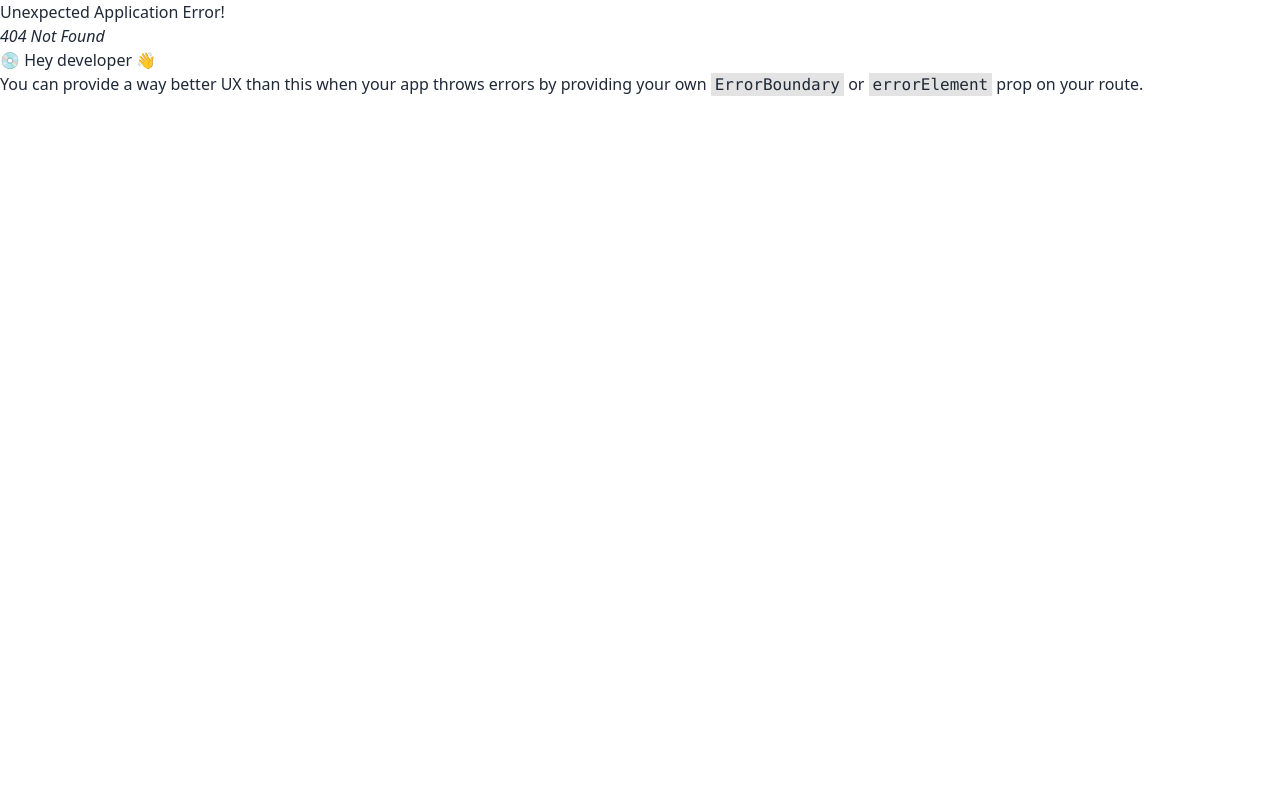
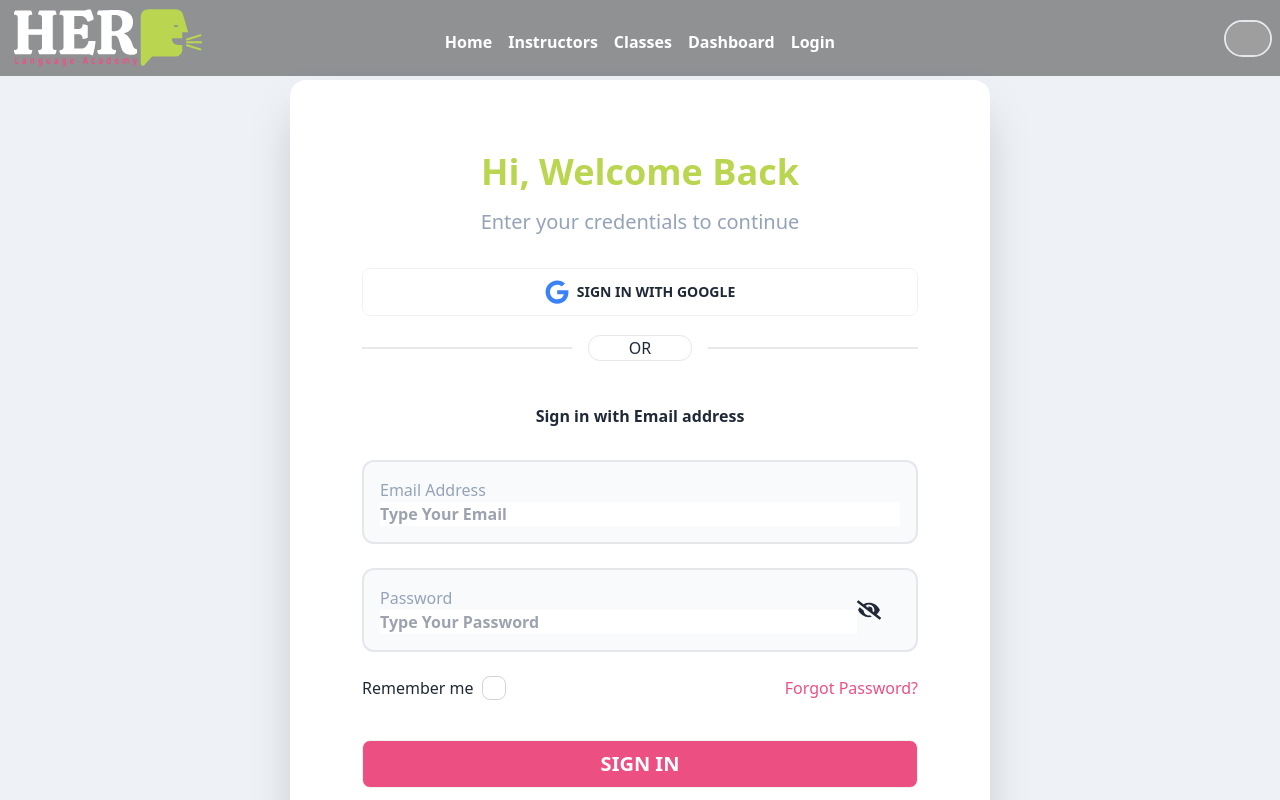
Before and after one commit to dev-ashrafuzzaman/hero-summer-school-client, a React (Vite) app: page /login in a window 1280 px wide. Before the commit this address had no page. Shown: the top 800 px of the page. Built offline with nearby package versions, Linux system fonts and the light colour scheme; grey boxes are pictures that could not be loaded.

Commit message:
[DONE] Login Page And Social Login Design

```diff
--- a/package.json
+++ b/package.json
@@ -20,6 +20,7 @@
     "react-dom": "^18.2.0",
     "react-helmet-async": "^1.3.0",
     "react-hook-form": "^7.45.0",
+    "react-icons": "^4.10.1",
     "react-parallax": "^3.5.1",
     "react-router-dom": "^6.13.0",
     "react-tabs": "^6.0.1",
--- a/src/Routes/Routes.jsx
+++ b/src/Routes/Routes.jsx
@@ -3,6 +3,7 @@ import {
 } from "react-router-dom";
 import Main from "../Layout/Main";
 import Home from "../pages/Home/Home/Home";
+import Login from "../pages/Login/Login";
 
 
 export const router = createBrowserRouter([
@@ -13,6 +14,10 @@ export const router = createBrowserRouter([
             {
                 path: "/",
                 element: <Home></Home>
+            },
+            {
+                path: "login",
+                element: <Login></Login>
             }
         ]
     }
--- /dev/null
+++ b/src/components/SocialLogin/SocialLogin.jsx
@@ -0,0 +1,17 @@
+
+import { FaGoogle } from 'react-icons/fa';
+
+const SocialLogin = () => {
+    return (
+        <div>
+            <div className="mb-6">
+                <button className="w-full btn bg-[#FFFFFF] border font-bold   hover:bg-blue-50 hover:border-2 hover:border-blue-500"><FaGoogle className="text-blue-500 text-2xl"></FaGoogle> Sign in with Google</button>
+            </div>
+            <div className="divider">
+                <p className="px-10  border rounded-xl">OR</p>
+            </div>
+        </div>
+    );
+};
+
+export default SocialLogin;
--- a/src/index.css
+++ b/src/index.css
@@ -1,3 +1,21 @@
 @tailwind base;
 @tailwind components;
 @tailwind utilities;
+
+.main-color-text{
+    color: #EC5082;
+}
+.sec-color-text{
+    color: #BAD650;
+}
+
+.main-color-bg{
+    background-color: #EC5082;
+}
+.main-color-bg:hover{
+    background-color: #ec50818d;
+}
+
+.sec-color-bg{
+    background-color: #BAD650;
+}
--- /dev/null
+++ b/src/pages/Login/Login.jsx
@@ -0,0 +1,86 @@
+
+import { useState } from "react";
+import { FaEye, FaEyeSlash } from "react-icons/fa";
+import { Link } from "react-router-dom";
+import SocialLogin from "../../components/SocialLogin/SocialLogin";
+import { Helmet } from "react-helmet-async";
+
+const Login = () => {
+
+    const [focusEmail, setFocusEmail] = useState(false)
+    const [focusPass, setFocusPass] = useState(false)
+    const [focusCheckBox, setFocusCheckBox] = useState(false)
+    const [visiblePass, setvisiblePass] = useState(false)
+    const handleOnFocusEmail = (value) => {
+        setFocusEmail(value)
+    }
+    const handleOnFocusPass = (value) => {
+        setFocusPass(value)
+    }
+    const handleOnFocusCheckBox = (value) => {
+        if (value) {
+            setFocusCheckBox(true)
+        } else {
+            setFocusCheckBox(false)
+        }
+    }
+    const handlePassVisible = (value) => {
+        setvisiblePass(value)
+    }
+
+    const handleFrom = event => {
+        event.preventDefault();
+    }
+
+
+
+    return (
+        <>
+            <Helmet>
+                <title>HLA | Login</title>
+            </Helmet>
+            <div className="flex justify-center bg-[#EEF2F6]  p-20">
+                <div className="card shadow-2xl bg-base-100 p-10 w-[700px]">
+                    <div className="card-body">
+                        <div className="text-center space-y-4 mb-6">
+                            <h3 className="text-4xl font-bold sec-color-text">Hi, Welcome Back</h3>
+                            <h4 className="text-xl text-slate-400">Enter your credentials to continue</h4>
+                        </div>
+                        <SocialLogin></SocialLogin>
+                        <p className="text-center  font-semibold my-6">Sign in with Email address</p>
+                        {/* Form start */}
+                        <form onSubmit={handleFrom} className="space-y-6">
+                            <div className={`border-2 rounded-xl p-4  bg-[#F8FAFC] ${focusEmail ? 'border-[#BAD650] hover:border-[#BAD650]' : 'hover:border-black '}`}>
+                                <p className={`text-slate-400  ${focusEmail ? 'main-color-text ' : ''}`}>Email Address</p>
+                                <input required onFocus={() => handleOnFocusEmail(!focusEmail)} onBlur={() => handleOnFocusEmail(!focusEmail)} type="email" placeholder="Type Your Email" className="font-semibold border-none outline-none  w-full" />
+                            </div>
+                            <div className={`border-2 flex justify-between items-center rounded-xl p-4  bg-[#F8FAFC] ${focusPass ? 'border-[#BAD650] hover:border-[#BAD650]' : 'hover:border-black '}`}>
+                                <div className="w-11/12">
+                                    <p className={`text-slate-400  ${focusPass ? 'main-color-text ' : ''}`}>Password</p>
+                                    <input required onFocus={() => handleOnFocusPass(!focusPass)} onBlur={() => handleOnFocusPass(!focusPass)} type={`${visiblePass ? 'text' : 'password'}`} placeholder="Type Your Password" className="font-semibold border-none outline-none  w-full" />
+                                </div>
+                                <p className="text-2xl" onClick={() => handlePassVisible(!visiblePass)}>{visiblePass ? <FaEye></FaEye> : <FaEyeSlash></FaEyeSlash>}</p>
+                            </div>
+                            {/* Forgot Password Area */}
+                            <div className="flex justify-between items-center">
+                                <div className="flex items-center gap-2">
+                                    <span>Remember me</span>
+                                    <input type="checkbox" onClick={() => handleOnFocusCheckBox(!focusCheckBox)} checked={focusCheckBox} className="checkbox " />
+                                </div>
+                                <Link><p className="main-color-text text-end">Forgot Password?</p></Link>
+                            </div>
+                            {/* Submit Btn */}
+                            <div>
+                                <input className="btn main-color-bg w-full mt-4 font-bold text-white text-xl" type="submit" value="Sign In" />
+                            </div>
+                        </form>
+                        <div className="divider"></div>
+                        <Link to='/signup'> <p className="font-semibold text-center text-sm hover:text-[#EC5082]">Dont Have an Account?</p></Link>
+                    </div>
+                </div>
+            </div>
+        </>
+    );
+};
+
+export default Login;
--- a/src/pages/Shared/Navbar/NavBar.jsx
+++ b/src/pages/Shared/Navbar/NavBar.jsx
@@ -8,6 +8,7 @@ const NavBar = () => {
             <li className='hover:text-[#BAD650] font-semibold'><Link to='/instructors'>Instructors</Link></li>
             <li className='hover:text-[#BAD650] font-semibold'><Link to='/classes'>Classes</Link></li>
             <li className='hover:text-[#BAD650] font-semibold'><Link to={'/dashboard'}>Dashboard</Link></li>
+            <li className='hover:text-[#BAD650] font-semibold'><Link to={'/login'}>Login</Link></li>
         </>
     return (
         <div className='w-full bg-black flex justify-center items-center  fixed z-10 bg-opacity-40  '>
@@ -29,7 +30,7 @@ const NavBar = () => {
                     </ul>
                 </div>
                 <div className="navbar-end">
-                    <img className='w-12 border-2 hover:border-2 hover:border-[#EC5082] rounded-full' src="https://static.vecteezy.com/system/resources/previews/019/896/012/original/female-user-avatar-icon-in-flat-design-style-person-signs-illustration-png.png" alt="" />
+                    <img className='w-12 border-2 hover:border-2 hover:border-[#BAD650] rounded-full' src="https://static.vecteezy.com/system/resources/previews/019/896/012/original/female-user-avatar-icon-in-flat-design-style-person-signs-illustration-png.png" alt="" />
                 </div>
             </div>
         </div>
```
Also changed, not shown: 1 other file (tests, documents, lock files or other folders).
